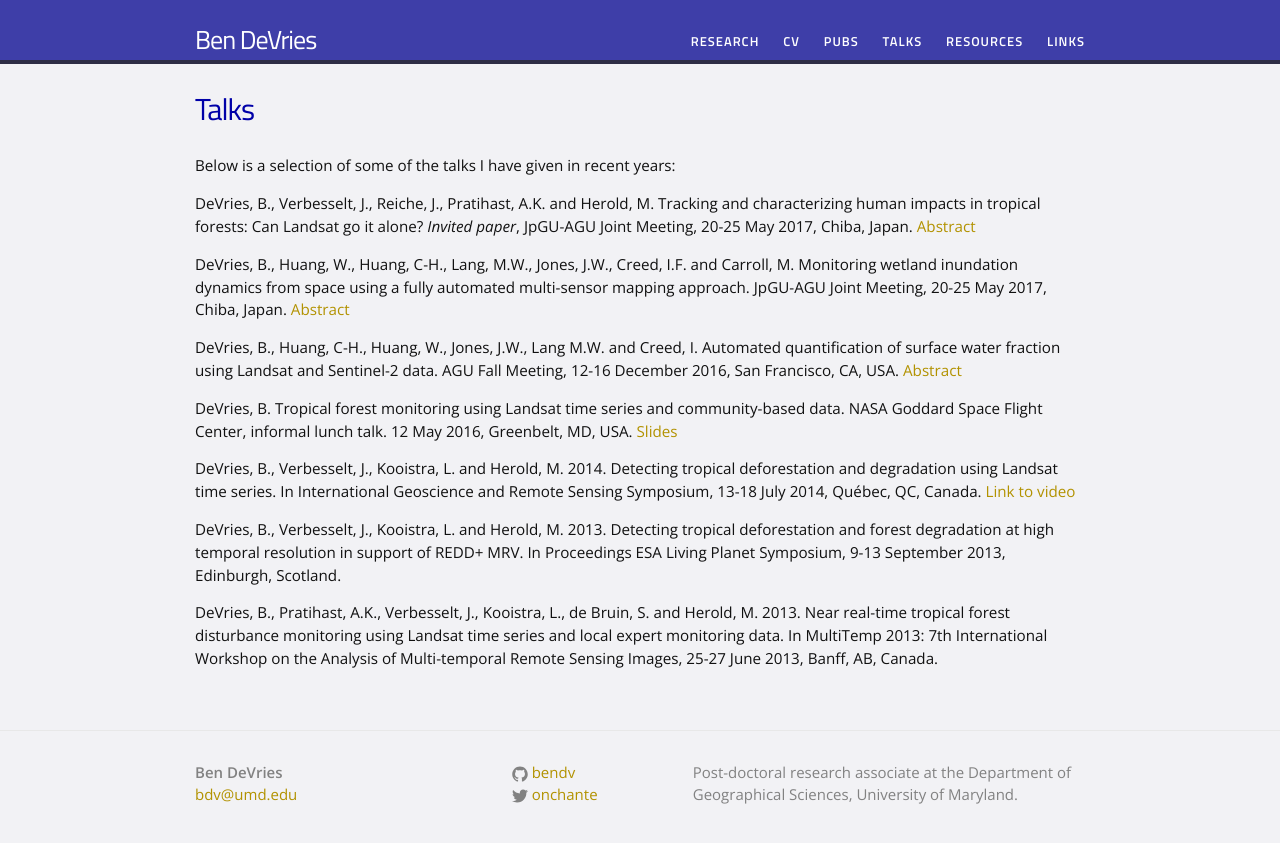
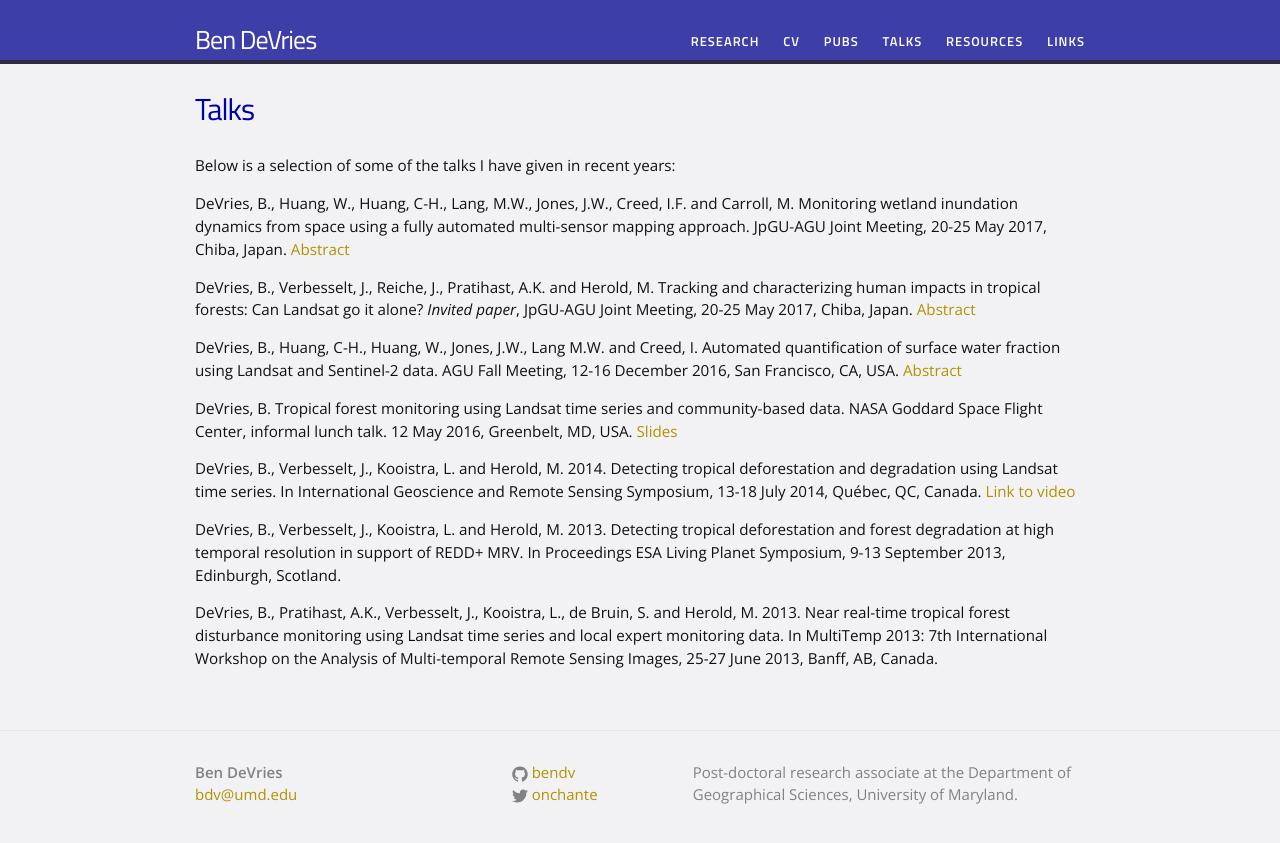
Before and after one commit to bendv/bendv.github.io, a Jekyll site: the page built from talks.md, in a window 1280 px wide. Shown: the top 843 px of the page. Built offline with Jekyll 4.4.1, drawn with Linux system fonts in a browser that asks for light colours.

```diff
--- a/talks.md
+++ b/talks.md
@@ -6,9 +6,9 @@ permalink: /talks/
 
 Below is a selection of some of the talks I have given in recent years:
 
+DeVries, B., Huang, W., Huang, C-H., Lang, M.W., Jones, J.W., Creed, I.F. and Carroll, M. Monitoring wetland inundation dynamics from space using a fully automated multi-sensor mapping approach. JpGU-AGU Joint Meeting, 20-25 May 2017, Chiba, Japan. [Abstract](https://confit.atlas.jp/guide/event/jpguagu2017/subject/AHW34-14/tables?cryptoId=)
+
 DeVries, B., Verbesselt, J., Reiche, J., Pratihast, A.K. and Herold, M. Tracking and characterizing human impacts in tropical forests: Can Landsat go it alone? *Invited paper*, JpGU-AGU Joint Meeting, 20-25 May 2017, Chiba, Japan. [Abstract](https://confit.atlas.jp/guide/event/jpguagu2017/subject/HGG01-04/tables?cryptoId=)
-
-DeVries, B., Huang, W., Huang, C-H., Lang, M.W., Jones, J.W., Creed, I.F. and Carroll, M. Monitoring wetland inundation dynamics from space using a fully automated multi-sensor mapping approach. JpGU-AGU Joint Meeting, 20-25 May 2017, Chiba, Japan. [Abstract](https://confit.atlas.jp/guide/event/jpguagu2017/subject/AHW34-14/tables?cryptoId=)
 
 DeVries, B., Huang, C-H., Huang, W., Jones, J.W., Lang M.W. and Creed, I. Automated quantification of surface water fraction using Landsat and Sentinel-2 data. AGU Fall Meeting, 12-16 December 2016, San Francisco, CA, USA. [Abstract](https://agu.confex.com/agu/fm16/meetingapp.cgi/Paper/136116)
 
```
